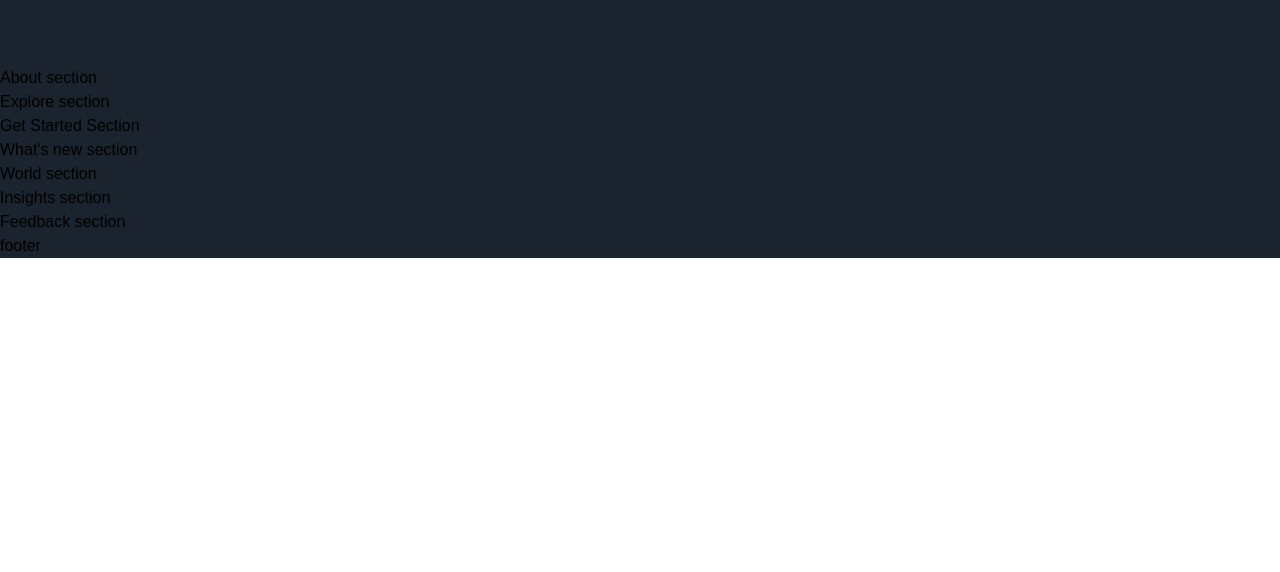
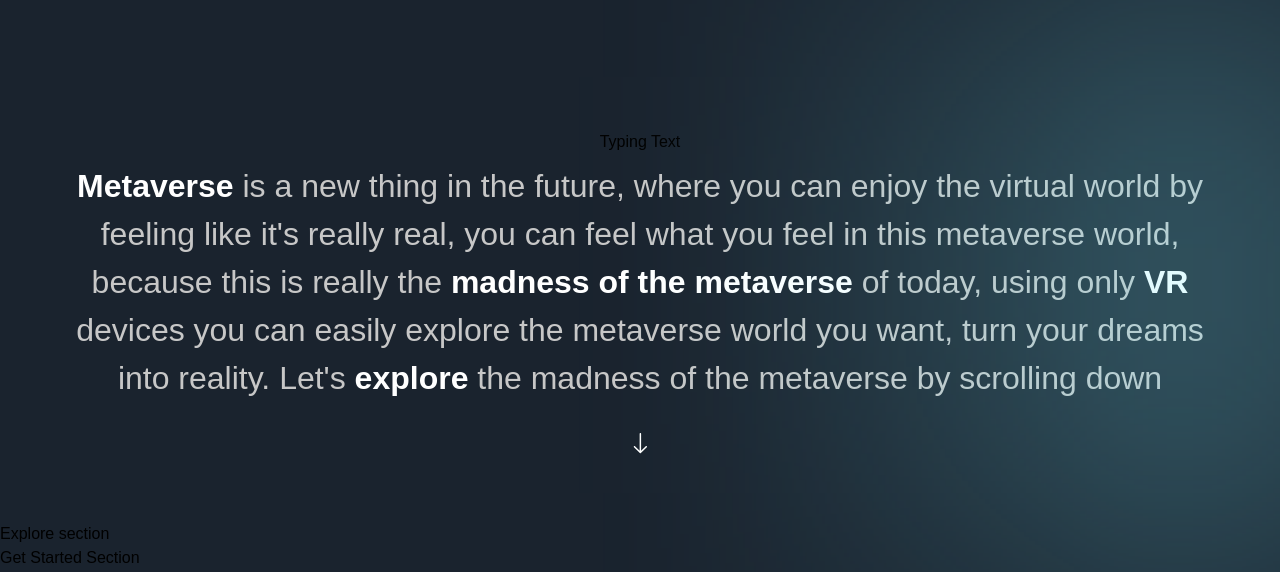
Before and after one commit to Unexperiance1student/next-framemotion-site, a Next.js app: page / in a window 1280 px wide. Shown: the part 1038-1610 px from the top of the page. Before the commit the page ends 1296 px from the top, so only its background shows below. Built offline with nearby package versions, Linux system fonts and the light colour scheme; a web font is replaced by a local one.

Commit message:
Update About

```diff
--- a/sections/About.jsx
+++ b/sections/About.jsx
@@ -1,9 +1,46 @@
 'use client';
+import { motion } from 'framer-motion';
+import { TypingText } from '../components';
+import styles from '../styles';
+import { fadeIn, staggerContainer } from '../utils/motion';
 
 const About = () => (
-  <section>
-    About section
+  <section className={`${styles.paddings} relative z-10`}>
+    <div className='gradient-02 z-0' />
+    <motion.div
+      variants={staggerContainer}
+      initial='hidden'
+      whileInView='show'
+      viewport={{ once: false, amounce: 0.25 }}
+      className={`${styles.innerWidth} mx-auto ${styles.flexCenter} flex-col`}>
+      <TypingText
+        title='| About Metaversus'
+        textStyles='text-center'
+      />
+      <motion.p
+        variants={fadeIn('up', 'tween', 0.2, 1)}
+        className='mt-[8px] font-normal sm:text-[32px] text-[20px] text-center text-secondary-white'>
+        <span className='font-extrabold text-white'>Metaverse </span>
+        is a new thing in the future, where you can enjoy the virtual world by
+        feeling like it's really real, you can feel what you feel in this
+        metaverse world, because this is really the{' '}
+        <span className='font-extrabold text-white'>
+          madness of the metaverse
+        </span>{' '}
+        of today, using only
+        <span className='font-extrabold text-white'> VR </span>
+        devices you can easily explore the metaverse world you want, turn your
+        dreams into reality. Let's
+        <span className='font-extrabold text-white'> explore </span>
+        the madness of the metaverse by scrolling down
+      </motion.p>
+      <motion.img
+        variants={fadeIn('up', 'tween', 0.3, 1)}
+        src='/arrow-down.svg'
+        alt='arrow-down'
+        className='w-[14px] h-[28px] object-contain mt-[28px]'
+      />
+    </motion.div>
   </section>
 );
-
 export default About;
```
